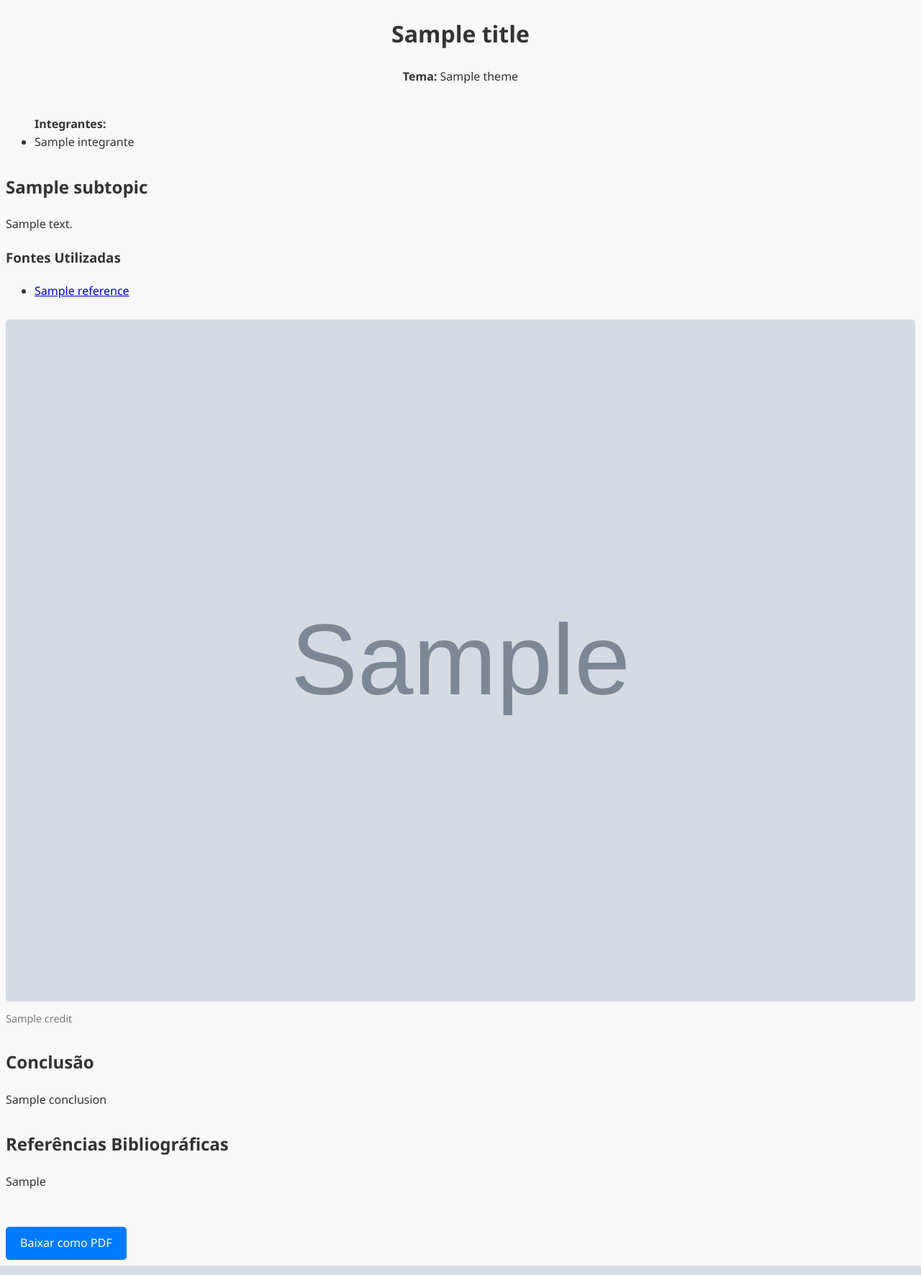
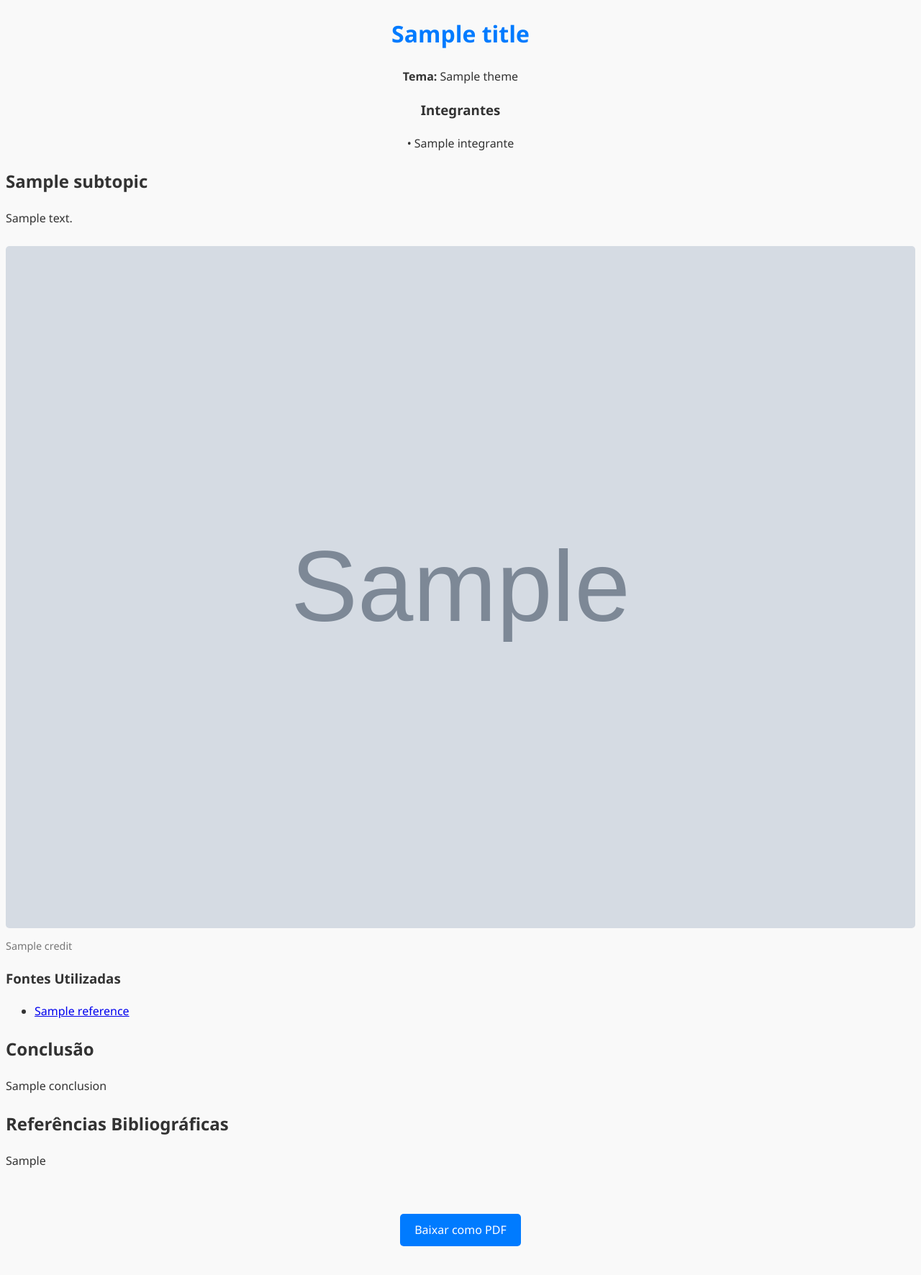
Before and after one commit to Samuel192801/seminario-ia, a Flask app: template templates/resultado.html in a window 1280 px wide. Shown: the whole page at 72% size. Run offline with Flask 3, Linux system fonts and the light colour scheme; the template is opened without the code that fills it: most values are stand-ins (such as "Sample title", 1, 10 or a date in 2020); grey boxes marked "Sample" are stand-in pictures.

Commit message:
Update resultado.html

```diff
--- a/templates/resultado.html
+++ b/templates/resultado.html
@@ -8,53 +8,57 @@
 <body>
   <div class="document">
 
-    <!-- CAPA -->
-    <div class="page-break">
-      <h1 style="text-align:center;">{{ title }}</h1>
-      <p style="text-align:center;"><strong>Tema:</strong> {{ theme }}</p>
+    <!-- Capa -->
+    <div class="slide" style="text-align:center;">
+      <h1 style="color:#007BFF;">{{ title }}</h1>
+      <p><strong>Tema:</strong> {{ theme }}</p>
       {% if integrantes %}
-        <ul style="margin-top:40px;">
-          <strong>Integrantes:</strong>
+        <h3>Integrantes</h3>
+        <ul style="list-style:none; padding-left:0;">
           {% for nome in integrantes %}
-            <li>{{ nome }}</li>
+            <li>• {{ nome }}</li>
           {% endfor %}
         </ul>
       {% endif %}
     </div>
 
-    <!-- CONTEÚDO POR PÁGINAS -->
+    <!-- Conteúdo por aluno -->
     {% for i in range(contents|length) %}
-      <div class="page-break">
+      <div class="slide">
         <h2>{{ subtopics[i] }}</h2>
         <p>{{ contents[i].text }}</p>
-
-        <h3>Fontes Utilizadas</h3>
-        <ul>
-          {% for title, link in contents[i].references %}
-            <li><a href="{{ link }}">{{ title }}</a></li>
-          {% endfor %}
-        </ul>
 
         {% if contents[i].image %}
           <img src="{{ contents[i].image.url }}" alt="Imagem sobre {{ subtopics[i] }}">
           <p class="credit">{{ contents[i].image.credit }}</p>
         {% endif %}
+
+        <h3>Fontes Utilizadas</h3>
+        <ul class="references">
+          {% for title, link in contents[i].references %}
+            <li><a href="{{ link }}">{{ title }}</a></li>
+          {% endfor %}
+        </ul>
       </div>
     {% endfor %}
 
-    <!-- CONCLUSÃO -->
-    <div class="page-break">
+    <!-- Conclusão -->
+    <div class="slide">
       <h2>Conclusão</h2>
       <p>{{ conclusion }}</p>
     </div>
 
-    <!-- REFERÊNCIAS FINAIS -->
-    <div class="page-break">
+    <!-- Referências -->
+    <div class="slide">
       <h2>Referências Bibliográficas</h2>
       <p>{{ final_references }}</p>
     </div>
 
-    <a href="/download_pdf?html={{ request.base_url|urlencode }}" class="btn">Baixar como PDF</a>
+    <!-- Botão de download -->
+    <div style="text-align:center; margin: 40px 0;">
+      <a href="/download_pdf?html={{ request.base_url|urlencode }}" class="btn">Baixar como PDF</a>
+    </div>
+
   </div>
 </body>
 </html>
```
